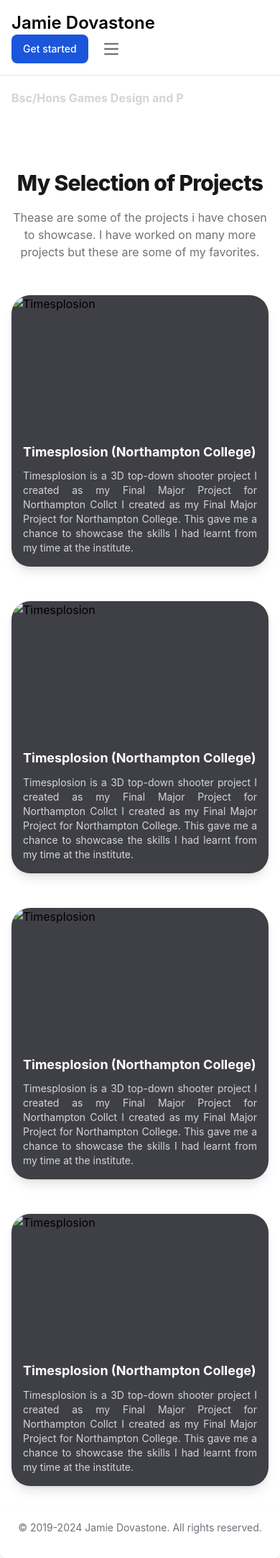
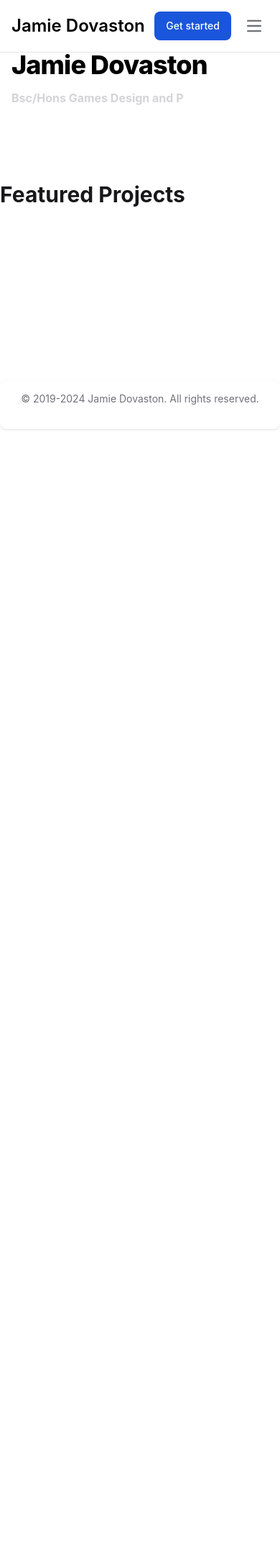
Before and after one commit to jamiedovaston/portfolio, a Laravel app: page / in a window 390 px wide. Shown: the whole page at 72% size. After the commit the page ends 597 px from the top, so only its background shows below. Run offline with Laravel 12, Linux system fonts and the light colour scheme; tables that the repository leaves empty hold one stand-in row (values such as "Sample post"); style sheets or scripts are compiled from the project's sources; some libraries are stand-ins or nearby versions.

Commit message:
fixed misspellings

```diff
--- a/resources/views/layouts/footer.blade.php
+++ b/resources/views/layouts/footer.blade.php
@@ -1,5 +1,5 @@
 <footer class="bg-white rounded-lg shadow sm:flex sm:items-center sm:justify-between p-4 sm:p-6 xl:p-8 dark:bg-gray-800 antialiased">
     <p class="mb-4 text-sm text-center text-gray-500 dark:text-gray-400 sm:mb-0">
-        &copy; 2019-2024 Jamie Dovastone. All rights reserved.
+        &copy; 2019-2024 Jamie Dovaston. All rights reserved.
     </p>
 </footer>
--- a/resources/views/layouts/navigation.blade.php
+++ b/resources/views/layouts/navigation.blade.php
@@ -2,7 +2,7 @@
     <nav class="bg-white dark:bg-gray-800 fixed w-full z-20 top-0 start-0 border-b border-gray-200 dark:border-gray-600">
         <div class="max-w-screen-xl flex flex-wrap items-center justify-between mx-auto p-4">
             <a class="flex items-center space-x-3 rtl:space-x-reverse">
-                <span class="self-center text-2xl font-semibold whitespace-nowrap dark:text-white">Jamie Dovastone</span>
+                <span class="self-center text-2xl font-semibold whitespace-nowrap dark:text-white">Jamie Dovaston</span>
             </a>
             <div class="flex md:order-2 space-x-3 md:space-x-0 rtl:space-x-reverse">
                 <button type="button" class="text-white bg-blue-700 hover:bg-blue-800 focus:ring-4 focus:outline-none focus:ring-blue-300 font-medium rounded-lg text-sm px-4 py-2 text-center dark:bg-blue-600 dark:hover:bg-blue-700 dark:focus:ring-blue-800">Get started</button>
--- a/resources/views/projects.blade.php
+++ b/resources/views/projects.blade.php
@@ -1,91 +1,32 @@
-<section class="bg-white dark:bg-gray-900 antialiased">
-    <div class="max-w-screen-xl px-4 py-8 mx-auto lg:px-6 sm:py-16 lg:py-24">
-        <div class="max-w-2xl mx-auto text-center">
-            <h2 class="text-3xl font-extrabold leading-tight tracking-tight text-gray-900 sm:text-4xl dark:text-white">
-                My Selection of Projects
-            </h2>
-            <p class="mt-4 text-base font-normal text-gray-500 sm:text-xl dark:text-gray-400">
-                Thease are some of the projects i have chosen to showcase. I have worked on many more projects but these are some of my favorites.
-            </p>
-        </div>
+<section class="pb-52 container mx-auto mt-12 space-y-8">
+    <h2 class="text-3xl font-bold text-gray-900 dark:text-white">Featured Projects</h2>
+    <div class="grid grid-cols-1 gap-12 sm:grid-cols-2 lg:grid-cols-3">
+        @foreach ($featuredProjects as $project)
+            <a href="{{ route('projects.show', $project->id) }}" class="relative group w-full aspect-[16/9] rounded-lg overflow-hidden cursor-pointer shadow-lg">
+                <!-- Card Image -->
+                <div class="w-full h-full overflow-hidden">
+                    <img class="w-full h-full object-cover object-center transition duration-700 ease-in-out group-hover:brightness-50 group-hover:scale-105"
+                         src="{{ $project->background_image }}"
+                         alt="{{ $project->title }}"/>
+                </div>
 
-        <div class="grid grid-cols-1 gap-12 mt-12 sm:gap-8 lg:gap-16 sm:mt-16 sm:grid-cols-2 lg:grid-cols-3">
-            <!-- Single Card -->
-            <div wire:navigate class="relative w-full rounded-[26px] overflow-hidden bg-gray-700 shadow-lg">
-                <!-- Image -->
-                <img class="object-cover w-full h-[191px]" src="https://via.placeholder.com/318x191" alt="Timesplosion">
+                <!-- Border Effect -->
+                <div class="absolute inset-0 border-2 border-white rounded-lg opacity-0 transition-all duration-700 ease-in-out group-hover:opacity-100 group-hover:inset-[10px]"></div>
 
-                <!-- Content (Text Box Below Image) -->
-                <div class="p-4 space-y-3">
-                    <!-- Title -->
-                    <h3 class="text-white text-lg font-bold leading-tight">
-                        <a>Timesplosion (Northampton College)</a>
+                <!-- Card Content -->
+                <div class="absolute top-1/2 left-1/2 transform -translate-x-1/2 -translate-y-1/2 w-[80%] text-center">
+                    <h3
+                        class="text-lg font-bold text-white opacity-0 scale-90 transition-transform duration-700 ease-in-out delay-150 group-hover:opacity-100 group-hover:scale-100"
+                    >
+                        {{ $project->title }}
                     </h3>
-
-                    <!-- Description -->
-                    <p class="text-sm font-normal text-gray-300 text-justify">
-                        Timesplosion is a 3D top-down shooter project I created as my Final Major Project for Northampton Collct I created as my Final Major Project for Northampton College. This gave me a chance to showcase the skills I had learnt from my time at the institute.
+                    <p
+                        class="text-sm text-gray-300 opacity-0 translate-y-3 transition-transform duration-700 ease-in-out delay-150 group-hover:opacity-100 group-hover:translate-y-0"
+                    >
+                        {{ Str::limit($project->description, 100) }}
                     </p>
                 </div>
-            </div>
-
-            <!-- Single Card -->
-            <div wire:navigate class="relative w-full rounded-[26px] overflow-hidden bg-gray-700 shadow-lg">
-                <!-- Image -->
-                <img class="object-cover w-full h-[191px]" src="https://via.placeholder.com/318x191" alt="Timesplosion">
-
-                <!-- Content (Text Box Below Image) -->
-                <div class="p-4 space-y-3">
-                    <!-- Title -->
-                    <h3 class="text-white text-lg font-bold leading-tight">
-                        <a>Timesplosion (Northampton College)</a>
-                    </h3>
-
-                    <!-- Description -->
-                    <p class="text-sm font-normal text-gray-300 text-justify">
-                        Timesplosion is a 3D top-down shooter project I created as my Final Major Project for Northampton Collct I created as my Final Major Project for Northampton College. This gave me a chance to showcase the skills I had learnt from my time at the institute.
-                    </p>
-                </div>
-            </div>
-
-            <!-- Single Card -->
-            <div wire:navigate class="relative w-full rounded-[26px] overflow-hidden bg-gray-700 shadow-lg">
-                <!-- Image -->
-                <img class="object-cover w-full h-[191px]" src="https://via.placeholder.com/318x191" alt="Timesplosion">
-
-                <!-- Content (Text Box Below Image) -->
-                <div class="p-4 space-y-3">
-                    <!-- Title -->
-                    <h3 class="text-white text-lg font-bold leading-tight">
-                        <a>Timesplosion (Northampton College)</a>
-                    </h3>
-
-                    <!-- Description -->
-                    <p class="text-sm font-normal text-gray-300 text-justify">
-                        Timesplosion is a 3D top-down shooter project I created as my Final Major Project for Northampton Collct I created as my Final Major Project for Northampton College. This gave me a chance to showcase the skills I had learnt from my time at the institute.
-                    </p>
-                </div>
-            </div>
-
-            <!-- Single Card -->
-            <div wire:navigate class="relative w-full rounded-[26px] overflow-hidden bg-gray-700 shadow-lg">
-                <!-- Image -->
-                <img class="object-cover w-full h-[191px]" src="https://via.placeholder.com/318x191" alt="Timesplosion">
-
-                <!-- Content (Text Box Below Image) -->
-                <div class="p-4 space-y-3">
-                    <!-- Title -->
-                    <h3 class="text-white text-lg font-bold leading-tight">
-                        <a>Timesplosion (Northampton College)</a>
-                    </h3>
-
-                    <!-- Description -->
-                    <p class="text-sm font-normal text-gray-300 text-justify">
-                        Timesplosion is a 3D top-down shooter project I created as my Final Major Project for Northampton Collct I created as my Final Major Project for Northampton College. This gave me a chance to showcase the skills I had learnt from my time at the institute.
-                    </p>
-                </div>
-            </div>
-        </div>
-
+            </a>
+        @endforeach
     </div>
 </section>
```
